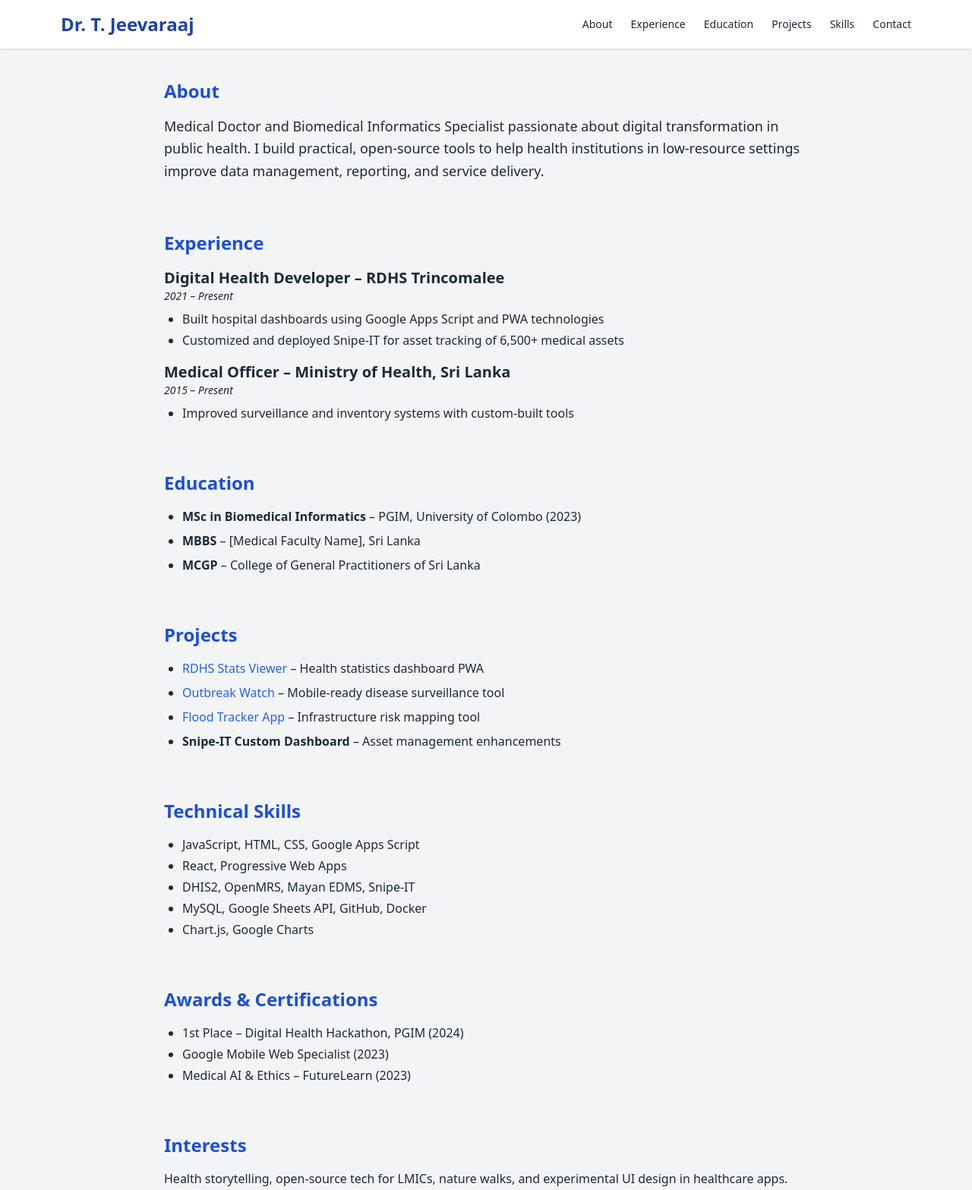
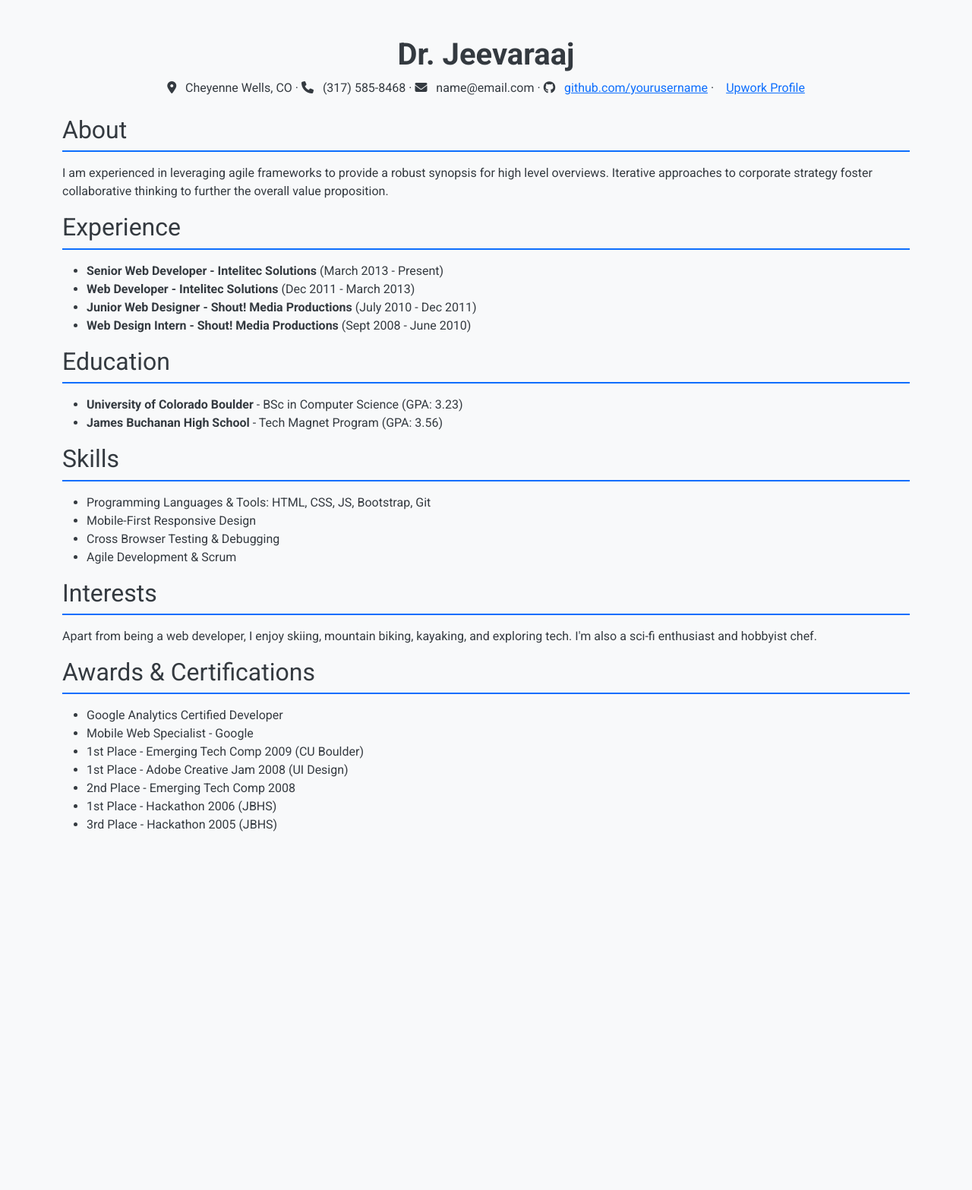
Before and after one commit to jeevantjr/github.io, a plain HTML site: page index.html in a window 1280 px wide. Shown: the top 1567 px of the page at 76% size. After the commit the page ends 1162 px from the top, so only its background shows below. Drawn offline with nearby package versions, Linux system fonts and the light colour scheme.

Commit message:
Update index.html

```diff
--- a/index.html
+++ b/index.html
@@ -1,108 +1,94 @@
 <!DOCTYPE html>
 <html lang="en">
+
 <head>
   <meta charset="UTF-8" />
   <meta name="viewport" content="width=device-width, initial-scale=1.0" />
-  <title>Dr. T. Jeevaraaj | Digital Health CV</title>
-  <script src="https://cdn.tailwindcss.com"></script>
+  <title>Dr. Jeevaraaj - CV</title>
+  <link href="https://cdn.jsdelivr.net/npm/bootstrap@5.3.0/dist/css/bootstrap.min.css" rel="stylesheet">
+  <link rel="stylesheet" href="https://cdnjs.cloudflare.com/ajax/libs/font-awesome/6.4.0/css/all.min.css">
+  <link href="https://fonts.googleapis.com/css2?family=Roboto:wght@300;400;700&display=swap" rel="stylesheet">
+  <style>
+    body {
+      font-family: 'Roboto', sans-serif;
+      background-color: #f8f9fa;
+      color: #343a40;
+    }
+    .section-title {
+      border-bottom: 2px solid #0d6efd;
+      margin-bottom: 1rem;
+      padding-bottom: 0.5rem;
+    }
+    .contact-info i {
+      margin-right: 8px;
+    }
+  </style>
 </head>
-<body class="bg-gray-100 text-gray-800 font-sans">
-  <header class="bg-white shadow sticky top-0 z-50">
-    <div class="max-w-6xl mx-auto px-4 py-4 flex justify-between items-center">
-      <h1 class="text-2xl font-bold text-blue-800">Dr. T. Jeevaraaj</h1>
-      <nav>
-        <ul class="flex space-x-6 text-sm font-medium">
-          <li><a href="#about" class="hover:text-blue-600">About</a></li>
-          <li><a href="#experience" class="hover:text-blue-600">Experience</a></li>
-          <li><a href="#education" class="hover:text-blue-600">Education</a></li>
-          <li><a href="#projects" class="hover:text-blue-600">Projects</a></li>
-          <li><a href="#skills" class="hover:text-blue-600">Skills</a></li>
-          <li><a href="#contact" class="hover:text-blue-600">Contact</a></li>
-        </ul>
-      </nav>
-    </div>
-  </header>
 
-  <main class="max-w-4xl mx-auto px-6 py-10 space-y-16">
-    <section id="about">
-      <h2 class="text-2xl font-semibold text-blue-700 mb-4">About</h2>
-      <p class="text-lg leading-relaxed">Medical Doctor and Biomedical Informatics Specialist passionate about digital transformation in public health. I build practical, open-source tools to help health institutions in low-resource settings improve data management, reporting, and service delivery.</p>
+<body>
+  <div class="container py-5">
+    <header class="mb-4 text-center">
+      <h1 class="fw-bold">Dr. Jeevaraaj</h1>
+      <p class="contact-info">
+        <i class="fas fa-map-marker-alt"></i> Cheyenne Wells, CO ·
+        <i class="fas fa-phone"></i> (317) 585-8468 ·
+        <i class="fas fa-envelope"></i> name@email.com ·
+        <i class="fab fa-github"></i> <a href="https://github.com/yourusername" target="_blank">github.com/yourusername</a> ·
+        <i class="fab fa-upwork"></i> <a href="https://www.upwork.com/freelancers/~yourprofile" target="_blank">Upwork Profile</a>
+      </p>
+    </header>
+
+    <section>
+      <h2 class="section-title">About</h2>
+      <p>I am experienced in leveraging agile frameworks to provide a robust synopsis for high level overviews. Iterative approaches to corporate strategy foster collaborative thinking to further the overall value proposition.</p>
     </section>
 
-    <section id="experience">
-      <h2 class="text-2xl font-semibold text-blue-700 mb-4">Experience</h2>
-      <div class="space-y-4">
-        <div>
-          <h3 class="text-xl font-bold">Digital Health Developer – RDHS Trincomalee</h3>
-          <p class="italic text-sm">2021 – Present</p>
-          <ul class="list-disc ml-6 mt-2 space-y-1">
-            <li>Built hospital dashboards using Google Apps Script and PWA technologies</li>
-            <li>Customized and deployed Snipe-IT for asset tracking of 6,500+ medical assets</li>
-          </ul>
-        </div>
-        <div>
-          <h3 class="text-xl font-bold">Medical Officer – Ministry of Health, Sri Lanka</h3>
-          <p class="italic text-sm">2015 – Present</p>
-          <ul class="list-disc ml-6 mt-2 space-y-1">
-            <li>Improved surveillance and inventory systems with custom-built tools</li>
-          </ul>
-        </div>
-      </div>
-    </section>
-
-    <section id="education">
-      <h2 class="text-2xl font-semibold text-blue-700 mb-4">Education</h2>
-      <ul class="list-disc ml-6 space-y-2">
-        <li><strong>MSc in Biomedical Informatics</strong> – PGIM, University of Colombo (2023)</li>
-        <li><strong>MBBS</strong> – [Medical Faculty Name], Sri Lanka</li>
-        <li><strong>MCGP</strong> – College of General Practitioners of Sri Lanka</li>
-      </ul>
-    </section>
-
-    <section id="projects">
-      <h2 class="text-2xl font-semibold text-blue-700 mb-4">Projects</h2>
-      <ul class="list-disc ml-6 space-y-2">
-        <li><a href="https://github.com/jeevantjr/rdhs-stats-pwa" class="text-blue-600 hover:underline" target="_blank">RDHS Stats Viewer</a> – Health statistics dashboard PWA</li>
-        <li><a href="https://github.com/jeevantjr/OutbreakWatch" class="text-blue-600 hover:underline" target="_blank">Outbreak Watch</a> – Mobile-ready disease surveillance tool</li>
-        <li><a href="https://github.com/jeevantjr/FloodTrackerApp" class="text-blue-600 hover:underline" target="_blank">Flood Tracker App</a> – Infrastructure risk mapping tool</li>
-        <li><strong>Snipe-IT Custom Dashboard</strong> – Asset management enhancements</li>
-      </ul>
-    </section>
-
-    <section id="skills">
-      <h2 class="text-2xl font-semibold text-blue-700 mb-4">Technical Skills</h2>
-      <ul class="list-disc ml-6 space-y-1">
-        <li>JavaScript, HTML, CSS, Google Apps Script</li>
-        <li>React, Progressive Web Apps</li>
-        <li>DHIS2, OpenMRS, Mayan EDMS, Snipe-IT</li>
-        <li>MySQL, Google Sheets API, GitHub, Docker</li>
-        <li>Chart.js, Google Charts</li>
+    <section>
+      <h2 class="section-title">Experience</h2>
+      <ul>
+        <li><strong>Senior Web Developer - Intelitec Solutions</strong> (March 2013 - Present)</li>
+        <li><strong>Web Developer - Intelitec Solutions</strong> (Dec 2011 - March 2013)</li>
+        <li><strong>Junior Web Designer - Shout! Media Productions</strong> (July 2010 - Dec 2011)</li>
+        <li><strong>Web Design Intern - Shout! Media Productions</strong> (Sept 2008 - June 2010)</li>
       </ul>
     </section>
 
     <section>
-      <h2 class="text-2xl font-semibold text-blue-700 mb-4">Awards & Certifications</h2>
-      <ul class="list-disc ml-6 space-y-1">
-        <li>1st Place – Digital Health Hackathon, PGIM (2024)</li>
-        <li>Google Mobile Web Specialist (2023)</li>
-        <li>Medical AI & Ethics – FutureLearn (2023)</li>
+      <h2 class="section-title">Education</h2>
+      <ul>
+        <li><strong>University of Colorado Boulder</strong> - BSc in Computer Science (GPA: 3.23)</li>
+        <li><strong>James Buchanan High School</strong> - Tech Magnet Program (GPA: 3.56)</li>
       </ul>
     </section>
 
     <section>
-      <h2 class="text-2xl font-semibold text-blue-700 mb-4">Interests</h2>
-      <p>Health storytelling, open-source tech for LMICs, nature walks, and experimental UI design in healthcare apps.</p>
+      <h2 class="section-title">Skills</h2>
+      <ul>
+        <li>Programming Languages & Tools: HTML, CSS, JS, Bootstrap, Git</li>
+        <li>Mobile-First Responsive Design</li>
+        <li>Cross Browser Testing & Debugging</li>
+        <li>Agile Development & Scrum</li>
+      </ul>
     </section>
 
-    <section id="contact">
-      <h2 class="text-2xl font-semibold text-blue-700 mb-4">Contact</h2>
-      <p>Email: <a href="mailto:your.email@example.com" class="text-blue-600">your.email@example.com</a></p>
-      <p>GitHub: <a href="https://github.com/jeevantjr" class="text-blue-600" target="_blank">github.com/jeevantjr</a></p>
+    <section>
+      <h2 class="section-title">Interests</h2>
+      <p>Apart from being a web developer, I enjoy skiing, mountain biking, kayaking, and exploring tech. I'm also a sci-fi enthusiast and hobbyist chef.</p>
     </section>
-  </main>
 
-  <footer class="bg-white border-t mt-12 py-6 text-center text-sm text-gray-500">
-    &copy; 2025 Dr. T. Jeevaraaj · Built with Tailwind CSS · <a href="#top" class="text-blue-600 hover:underline">Back to top</a>
-  </footer>
+    <section>
+      <h2 class="section-title">Awards & Certifications</h2>
+      <ul>
+        <li>Google Analytics Certified Developer</li>
+        <li>Mobile Web Specialist - Google</li>
+        <li>1st Place - Emerging Tech Comp 2009 (CU Boulder)</li>
+        <li>1st Place - Adobe Creative Jam 2008 (UI Design)</li>
+        <li>2nd Place - Emerging Tech Comp 2008</li>
+        <li>1st Place - Hackathon 2006 (JBHS)</li>
+        <li>3rd Place - Hackathon 2005 (JBHS)</li>
+      </ul>
+    </section>
+  </div>
 </body>
+
 </html>
```
